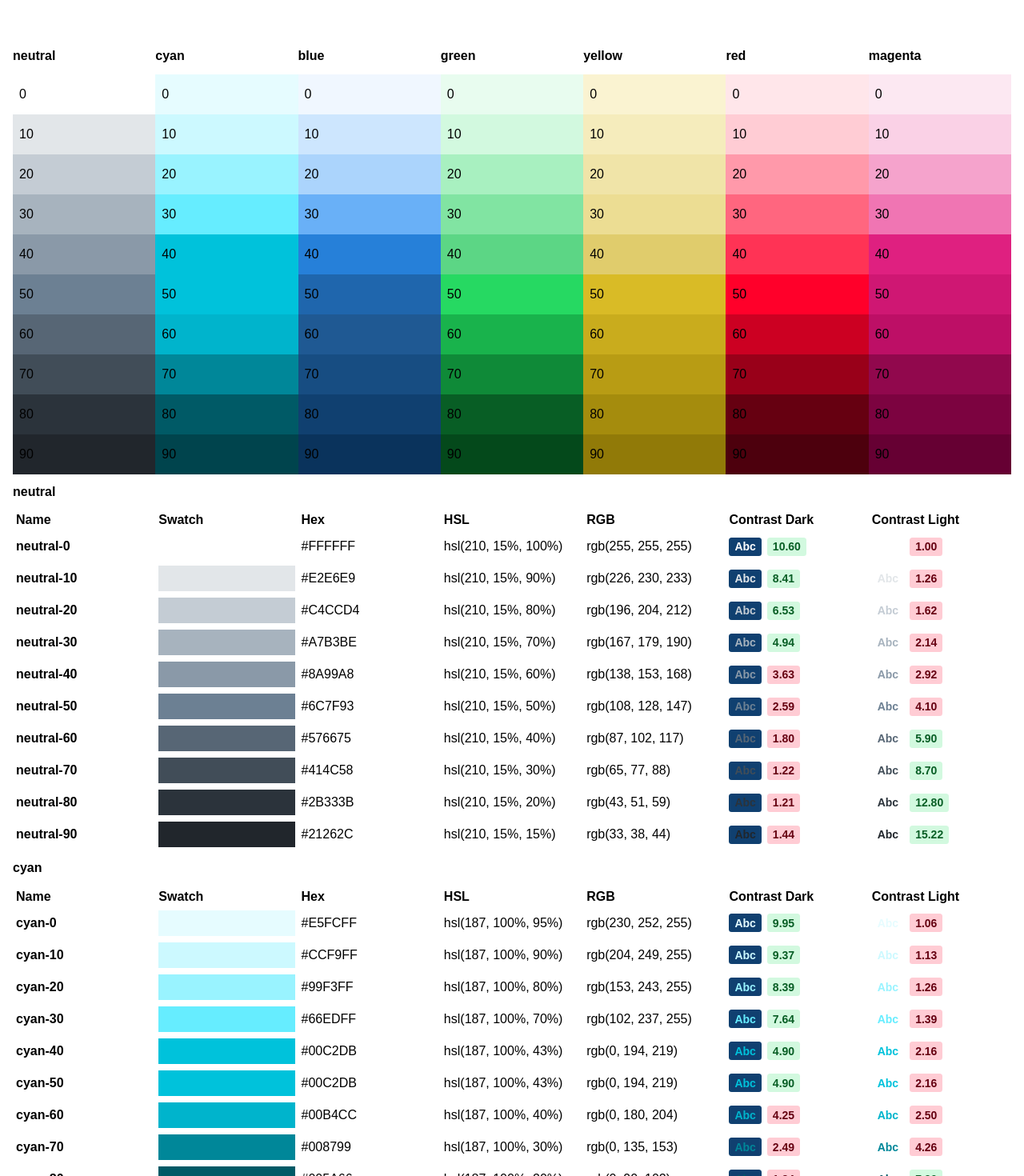
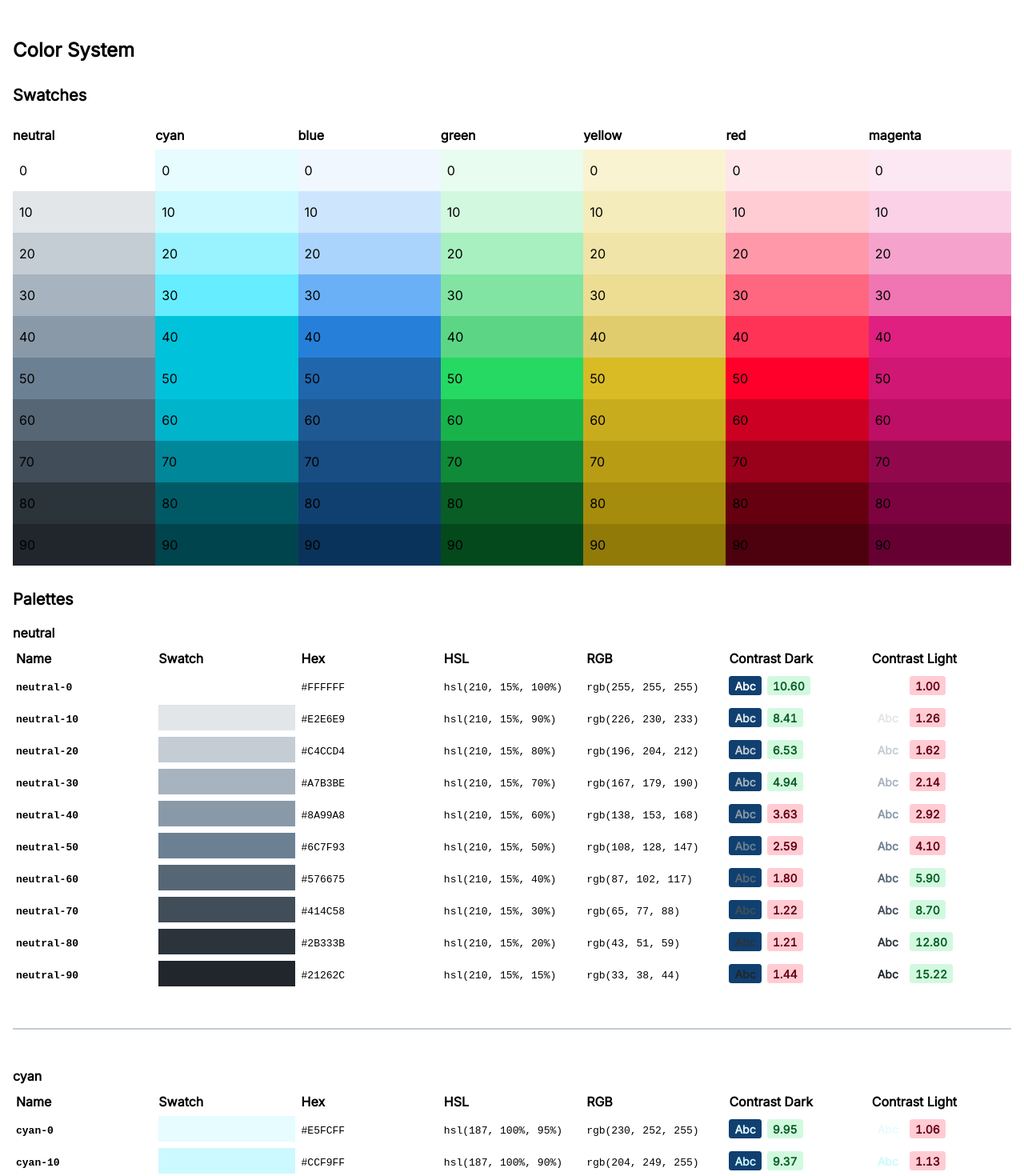
Before and after one commit to scottdejonge/color-system, a Vue app: page / in a window 1280 px wide. Shown: the top 1470 px of the page at 80% size. Built offline with nearby package versions, Linux system fonts and the light colour scheme.

Commit message:
Typesetting

```diff
--- a/public/index.html
+++ b/public/index.html
@@ -6,6 +6,7 @@
     <meta name="viewport" content="width=device-width,initial-scale=1.0">
     <title>Color System</title>
     <link rel="stylesheet" href="<%= BASE_URL %>styles.css">
+    <link href="https://fonts.googleapis.com/css2?family=Inter&display=swap" rel="stylesheet">
   </head>
   <body>
     <div id="app"></div>
--- a/public/styles.css
+++ b/public/styles.css
@@ -5,7 +5,7 @@ html {
 
 body {
   margin: 0;
-  font-family: sans-serif;
+  font-family: 'Inter', sans-serif;
 }
 
 main {
@@ -21,7 +21,21 @@ ul {
   list-style: none;
 }
 
+h1 {
+  margin-bottom: 0.5em;
+  margin-top: 0;
+  font-size: 1.5rem;
+}
+
 h2 {
+  margin-bottom: 1em;
+  margin-top: 1.5em;
+  font-size: 1.25rem;
+}
+
+h3 {
+  margin-bottom: 0.5em;
+  margin-top: 0.5em;
   font-size: 1rem;
 }
 
@@ -36,6 +50,16 @@ td,
 th {
   padding: 0.25em;
   text-align: left;
+  font-variant: tabular-nums;
+}
+
+hr {
+  background: hsl(210, 15%, 80%);
+  border: none;
+  display: block;
+  height: 0.125rem;
+  margin-bottom: 3rem;
+  margin-top: 3rem;
 }
 
 .swatches {
--- a/src/App.vue
+++ b/src/App.vue
@@ -15,9 +15,12 @@ export default {
 
 <template>
   <main>
+    <h1>Color System</h1>
+    <h2>Swatches</h2>
     <Swatches
       v-bind:palettes="$options.palettes"
     />
+    <h2>Palettes</h2>
     <Palette
       v-for="(palette, name) in $options.palettes"
       v-bind:key="name"
--- a/src/components/Palette.vue
+++ b/src/components/Palette.vue
@@ -21,7 +21,7 @@ export default {
 
 <template>
   <div>
-    <h2>{{ name }}</h2>
+    <h3>{{ name }}</h3>
     <table>
       <thead>
         <tr>
@@ -44,5 +44,6 @@ export default {
         />
       </tbody>
     </table>
+    <hr>
   </div>
 </template>
--- a/src/components/PaletteItem.vue
+++ b/src/components/PaletteItem.vue
@@ -41,7 +41,9 @@ export default {
 <template>
   <tr>
     <th>
-      {{ name }}
+      <code>
+        {{ name }}
+      </code>
     </th>
     <td>
       <Swatch
@@ -49,13 +51,19 @@ export default {
       />
     </td>
     <td>
-      {{ color.hex() }}
+      <code>
+        {{ color.hex() }}
+      </code>
     </td>
     <td>
-      {{ color.hsl() }}
+      <code>
+        {{ color.hsl() }}
+      </code>
     </td>
     <td>
-      {{ color.rgb() }}
+      <code>
+        {{ color.rgb() }}
+      </code>
     </td>
     <td>
       <Sample
--- a/src/components/Swatches.vue
+++ b/src/components/Swatches.vue
@@ -21,7 +21,7 @@ export default {
       v-for="(palette, name) in palettes"
       v-bind:key="name"
     >
-      <h2>{{ name }}</h2>
+      <h3>{{ name }}</h3>
       <ul>
         <li
           v-for="(item, name) in palette"
```
